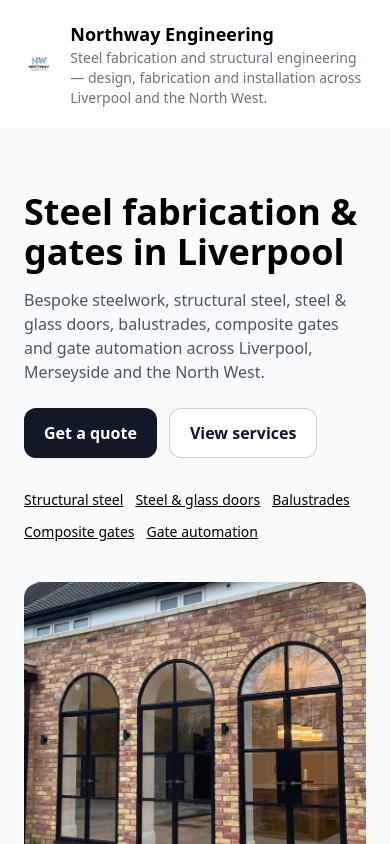
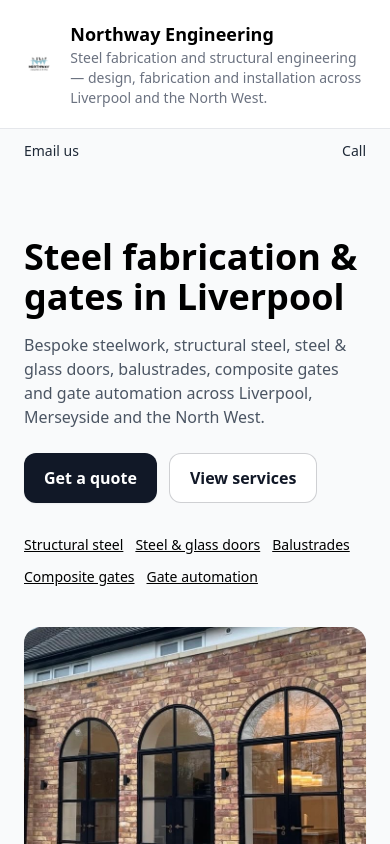
Before and after one commit to giuseppe101-arch/northway-engineering-site2, a Next.js app: page / in a window 390 px wide. Shown: the top 844 px of the page. Built offline with nearby package versions, Linux system fonts and the light colour scheme.

Commit message:
Update Header.jsx

```diff
--- a/components/Header.jsx
+++ b/components/Header.jsx
@@ -5,8 +5,8 @@ import { SITE } from '../siteConfig'
 export default function Header() {
   return (
     <header className="bg-white shadow">
+      {/* TOP ROW */}
       <div className="max-w-6xl mx-auto px-6 py-5 flex items-center justify-between">
-        {/* LEFT: LOGO + NAME */}
         <div className="flex items-center gap-4">
           <div className="relative w-20 h-12">
             <Image
@@ -23,16 +23,16 @@ export default function Header() {
           </div>
         </div>
 
-        {/* RIGHT: CONTACT + NAV */}
         <div className="flex items-center gap-6">
-          {/* EMAIL */}
+          {/* DESKTOP EMAIL */}
           <a
-            href="mailto:info@northwayengineering.co.uk"
+            href={`mailto:${SITE.email}`}
             className="hidden md:block text-sm text-gray-600 hover:text-slate-800"
           >
-            info@northwayengineering.co.uk
+            {SITE.email}
           </a>
 
+          {/* DESKTOP NAV */}
           <nav className="hidden md:flex gap-6 items-center text-sm">
             <Link href="/#services" className="hover:text-slate-700">
               Services
@@ -52,6 +52,25 @@ export default function Header() {
           </nav>
         </div>
       </div>
+
+      {/* MOBILE CONTACT BAR */}
+      <div className="md:hidden border-t bg-gray-50">
+        <div className="max-w-6xl mx-auto px-6 py-3 flex justify-between text-sm">
+          <a
+            href={`mailto:${SITE.email}`}
+            className="font-medium text-gray-800 hover:underline"
+          >
+            Email us
+          </a>
+
+          <a
+            href={`tel:${SITE.phone}`}
+            className="font-medium text-gray-800 hover:underline"
+          >
+            Call
+          </a>
+        </div>
+      </div>
     </header>
   )
 }
```
